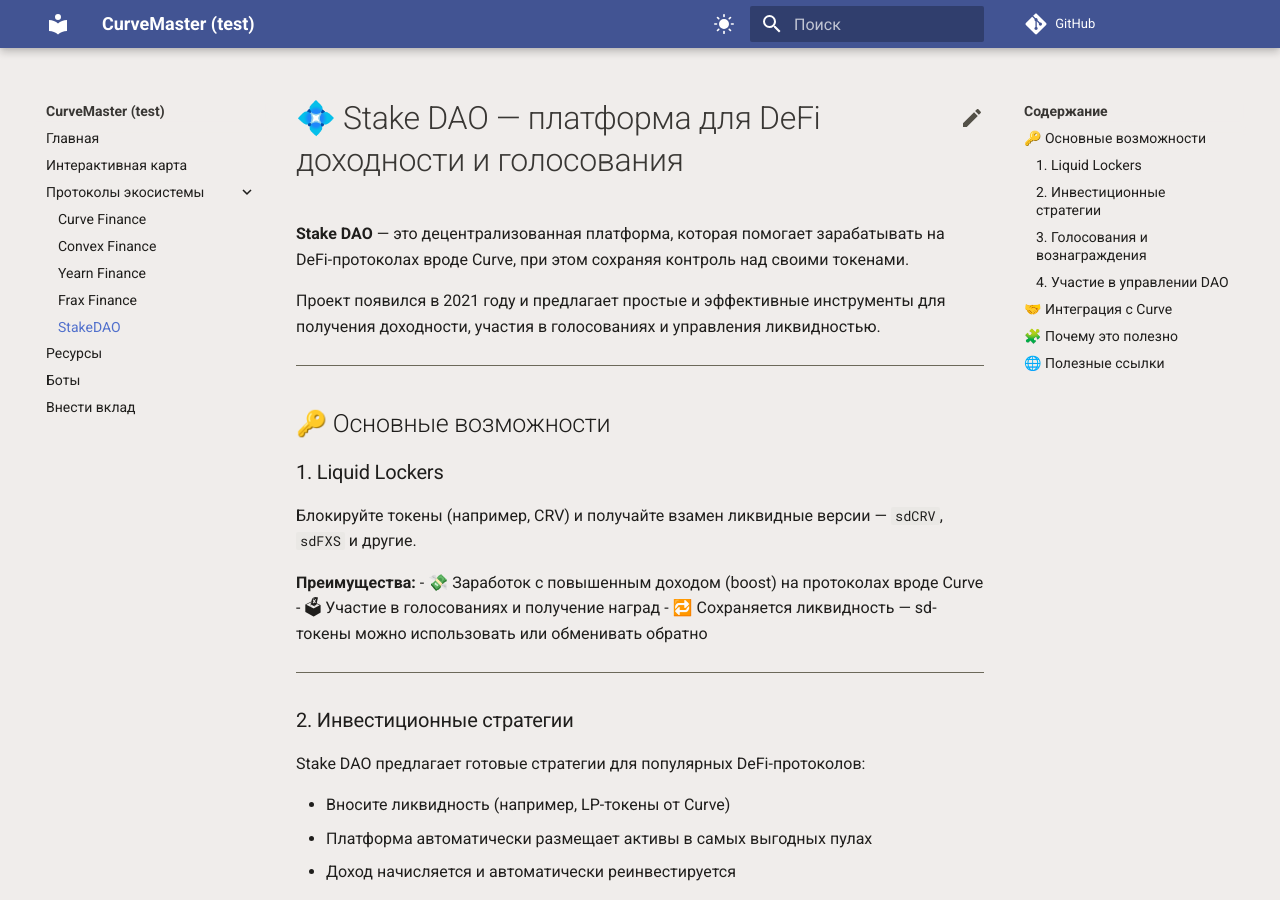
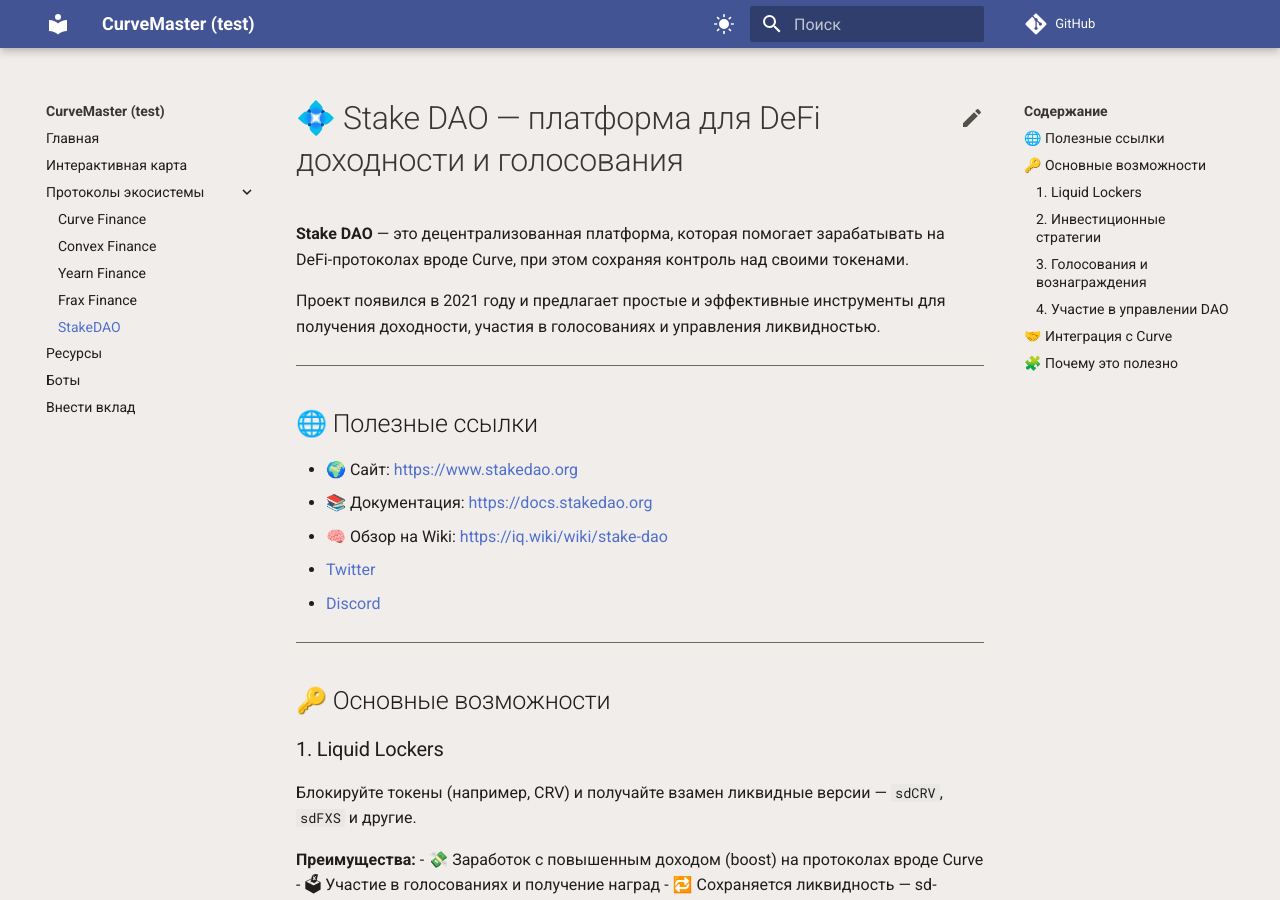
Before and after one commit to nikcrv/curvemaster, an MkDocs documentation site: the page built from docs/projects/stakedao.md, in a window 1280 px wide and 900 px high. Built offline with MkDocs 1.6.1 and Material for MkDocs 9.7.7, drawn with Linux system fonts in a browser that asks for light colours; a script that is not in the unit is left out; comment, search, counter and statistics services are not loaded; some of the changed text lies outside the part shown.

Commit message:
Update stakedao.md

```diff
--- a/docs/projects/stakedao.md
+++ b/docs/projects/stakedao.md
@@ -3,6 +3,16 @@
 **Stake DAO** — это децентрализованная платформа, которая помогает зарабатывать на DeFi-протоколах вроде Curve, при этом сохраняя контроль над своими токенами.
 
 Проект появился в 2021 году и предлагает простые и эффективные инструменты для получения доходности, участия в голосованиях и управления ликвидностью.
+
+---
+
+## 🌐 Полезные ссылки
+
+- 🌍 Сайт: [https://www.stakedao.org](https://www.stakedao.org)
+- 📚 Документация: [https://docs.stakedao.org](https://docs.stakedao.org)
+- 🧠 Обзор на Wiki: [https://iq.wiki/wiki/stake-dao](https://iq.wiki/wiki/stake-dao)
+- [Twitter](https://twitter.com/StakeDAOHQ)
+- [Discord](https://discord.gg/stakedao)
 
 ---
 
```
Also changed, not shown: other parts of docs/projects/stakedao.md (+0 -10 lines).
